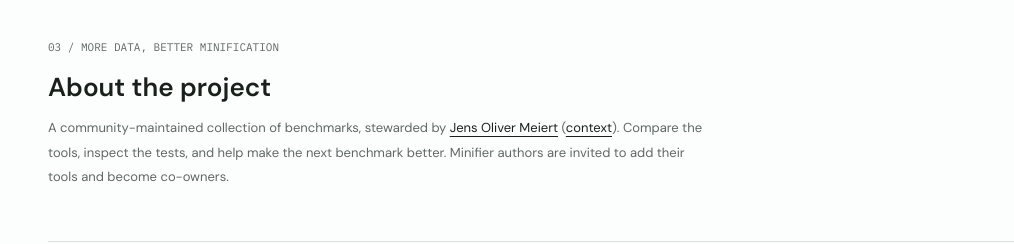
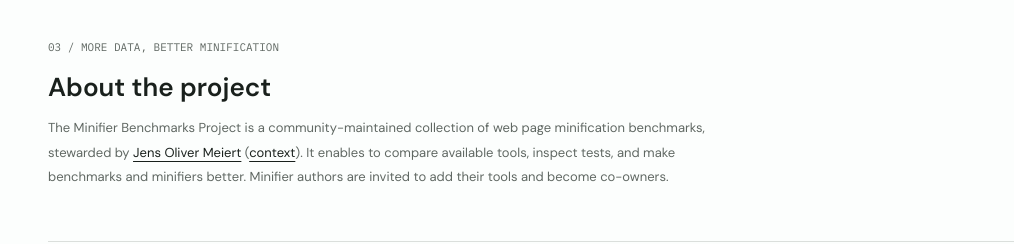
Before and after one commit to j9t/minifier-benchmarks, a website: page site/index.html in a window 1280 px wide. Shown: the part 1943-2187 px from the top of the page, 0-1014 px from the left. Drawn offline with Linux system fonts and the light colour scheme.

Commit message:
docs: refine "About the project" description
Updated the "About the project" section to clarify its purpose and scope. The new text provides a more precise description of the benchmarks and their community-driven nature.

(This commit message was AI-generated.)

```diff
--- a/site/index.html
+++ b/site/index.html
@@ -159,7 +159,7 @@
 				<div>
 					<p class="eyebrow eyebrow-muted">03 / More data, better minification</p>
 					<h2 id="about-heading">About the project</h2>
-					<p>A community-maintained collection of benchmarks, stewarded by <a href="https://meiert.com/">Jens Oliver Meiert</a> (<a href="https://dev.to/j9t/on-the-need-for-neutral-maintained-minifier-metrics-5715">context</a>). Compare the tools, inspect the tests, and help make the next benchmark better. Minifier authors are invited to add their tools and become co-owners.</p>
+					<p>The Minifier Benchmarks Project is a community-maintained collection of web page minification benchmarks, stewarded by <a href="https://meiert.com/">Jens Oliver Meiert</a> (<a href="https://dev.to/j9t/on-the-need-for-neutral-maintained-minifier-metrics-5715">context</a>). It enables to compare available tools, inspect tests, and make benchmarks and minifiers better. Minifier authors are invited to add their tools and become co-owners.</p>
 				</div>
 				<a href="https://github.com/j9t/minifier-benchmarks" class="button button-outline">
 					<svg class="icon" viewBox="0 0 24 24" width="16" height="16" aria-hidden="true"><use href="#icon-github"/></svg>
```
